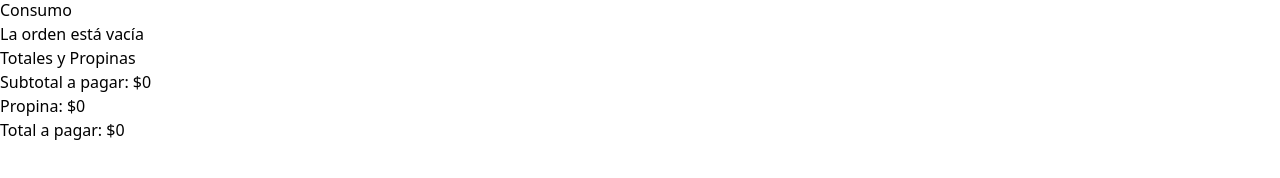
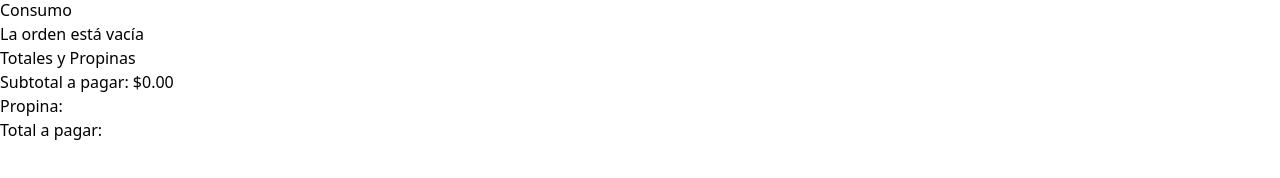
Before and after one commit to MauroQuiroga99/Propinas, a React (Vite) app: page / in a window 1280 px wide. Shown: the part 146-324 px from the top of the page. Built offline with nearby package versions, Linux system fonts and the light colour scheme.

Commit message:
calcular consumo

```diff
--- a/src/App.tsx
+++ b/src/App.tsx
@@ -25,7 +25,7 @@ function App() {
         </div>
         <div className="border border-dashed border-slate-300 p-5 rounded-lg space-y-10">
           <OrderContents order={order} />
-          <OrderTotal/>
+          <OrderTotal order={order} />
         </div>
       </main>
     </>
--- a/src/components/OrderTotal.tsx
+++ b/src/components/OrderTotal.tsx
@@ -1,17 +1,32 @@
-export default function OrderTotal() {
+import { useMemo } from "react";
+import { OrderItem } from "../types";
+import { formatCurrency } from "../helpers";
+
+type OrderTotalProps = {
+  order: OrderItem[];
+};
+
+export default function OrderTotal({ order }: OrderTotalProps) {
+  const subtotalAmount = useMemo(
+    () => order.reduce((total, item) => total + item.quantity * item.price, 0),
+    [order]
+  );
   return (
     <>
       <div className="space-y-3">
         <h2 className="font-black text-2xl">Totales y Propinas</h2>
-        <p>Subtotal a pagar: {''}
-            <span className="font-bold">$0</span>
+        <p>
+          Subtotal a pagar: {""}
+          <span className="font-bold">{formatCurrency (subtotalAmount)}</span>
         </p>
-        <p>Propina: {''}
-            <span className="font-bold">$0</span>
+        <p>
+          Propina: {""}
+          <span className="font-bold">{formatCurrency}</span>
         </p>
 
-        <p>Total a pagar: {''}
-            <span className="font-bold">$0</span>
+        <p>
+          Total a pagar: {""}
+          <span className="font-bold">{formatCurrency}</span>
         </p>
       </div>
       <button></button>
```
